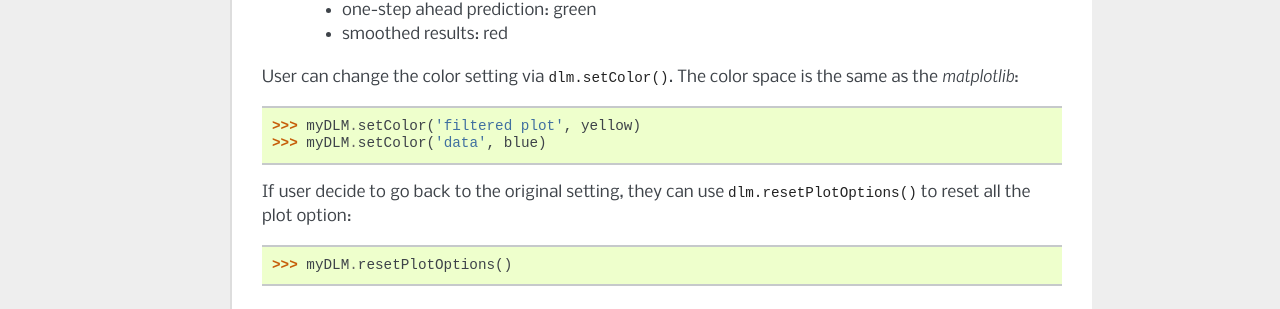
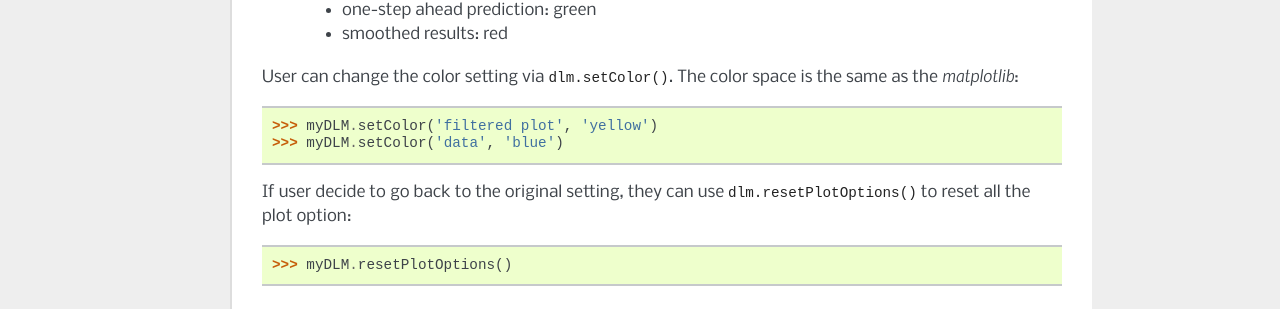
Before and after one commit to wwrechard/pydlm, a Sphinx documentation site: the page built from doc/source/pydlm_user_guide.rst, in a window 1280 px wide and 900 px high, scrolled down 6095 px. Shown: the part 234-543 px from the top of the window. Built offline with Sphinx 7.4.7, drawn with Linux system fonts in a browser that asks for light colours.

Commit message:
fix minor typos

```diff
--- a/doc/source/pydlm_user_guide.rst
+++ b/doc/source/pydlm_user_guide.rst
@@ -324,8 +324,8 @@ The default colors for the plots are:
 User can change the color setting via :func:`dlm.setColor`. The color
 space is the same as the `matplotlib`::
 
-  >>> myDLM.setColor('filtered plot', yellow)
-  >>> myDLM.setColor('data', blue)
+  >>> myDLM.setColor('filtered plot', 'yellow')
+  >>> myDLM.setColor('data', 'blue')
 
 If user decide to go back to the original setting, they can use
 :func:`dlm.resetPlotOptions` to reset all the plot option::
```
